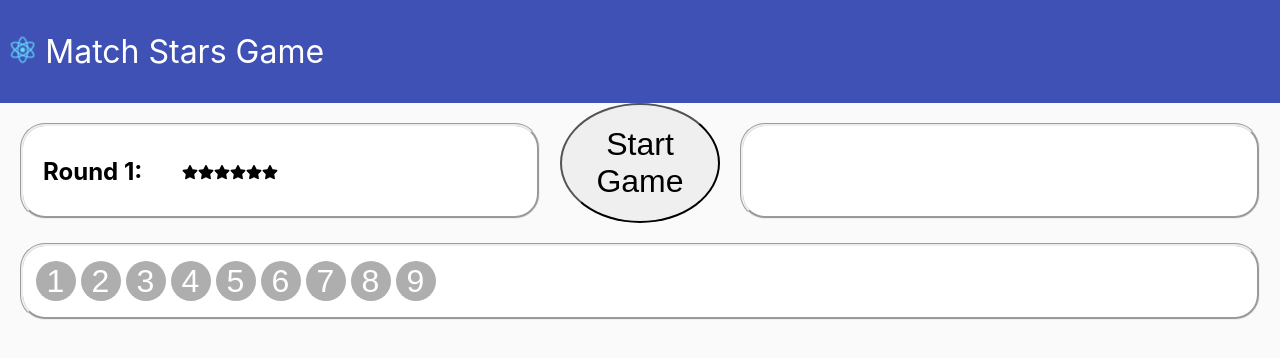
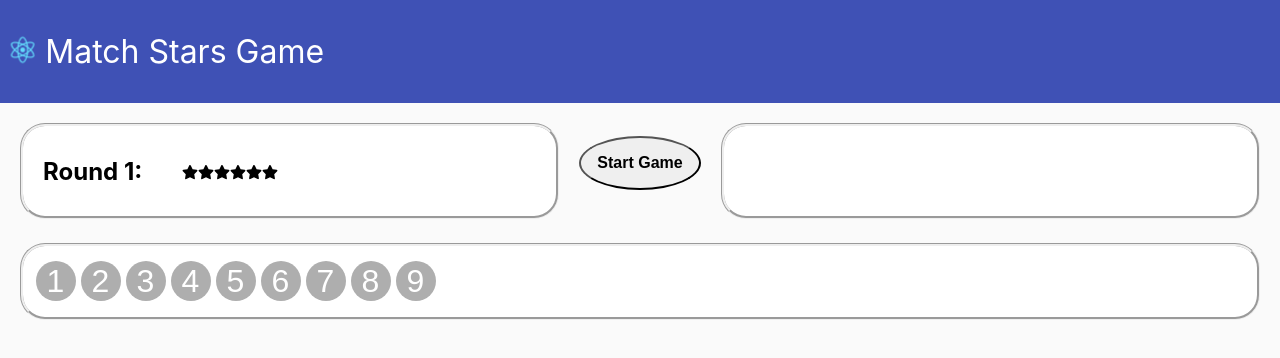
Before and after one commit to mkapiczy/star-match-game, a React (Create React App) app: page / in a window 1280 px wide. Shown: the top 358 px of the page. Built offline with nearby package versions, Linux system fonts and the light colour scheme.

Commit message:
Improve Start Game button styling

```diff
--- a/src/components/StartGameButton/StartGameButton.css
+++ b/src/components/StartGameButton/StartGameButton.css
@@ -7,7 +7,7 @@
 
 .start-game-button {
     border-radius: 50%;
-    width: 20vmin;
-    height: 20vmin;
-    font-size: 4vmin;
+    font-size: 2vmin;
+    font-weight: bold;
+    padding: 1em;
 }
```
